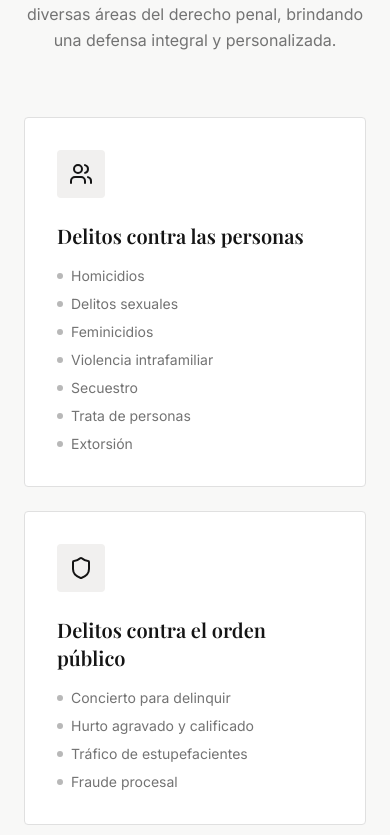
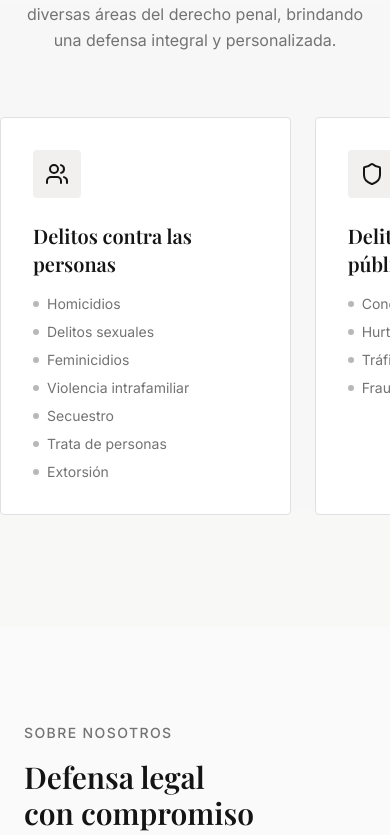
Before and after one commit to villaSuarez/abogados-penalistas-derecho-penal, a Next.js app: page / in a window 390 px wide. Shown: the part 1269-2104 px from the top of the page. Built offline with nearby package versions, Linux system fonts and the light colour scheme; a web font is replaced by a local one.

Commit message:
feat: add mobile horizontal carousels

```diff
--- a/components/hearings.tsx
+++ b/components/hearings.tsx
@@ -48,11 +48,11 @@ export function Hearings() {
           </p>
         </div>
 
-        <div className="grid md:grid-cols-2 lg:grid-cols-4 gap-6">
+        <div className="-mx-6 flex snap-x snap-mandatory gap-6 overflow-x-auto px-6 pb-4 md:mx-0 md:grid md:grid-cols-2 md:overflow-visible md:px-0 md:pb-0 lg:grid-cols-4">
           {hearings.map((hearing, index) => (
             <div
               key={index}
-              className="border border-background/20 rounded-sm p-6 hover:border-background/40 transition-colors"
+              className="min-w-[82%] snap-start border border-background/20 rounded-sm p-6 hover:border-background/40 transition-colors md:min-w-0"
             >
               <div className="w-10 h-10 flex items-center justify-center border border-background/30 rounded-sm mb-5">
                 <hearing.icon size={20} className="text-background/80" />
--- a/components/specialties.tsx
+++ b/components/specialties.tsx
@@ -52,11 +52,11 @@ export function Specialties() {
           </p>
         </div>
 
-        <div className="grid md:grid-cols-3 gap-6">
+        <div className="-mx-6 flex snap-x snap-mandatory gap-6 overflow-x-auto px-6 pb-4 md:mx-0 md:grid md:grid-cols-3 md:overflow-visible md:px-0 md:pb-0">
           {specialties.map((specialty, index) => (
             <div
               key={index}
-              className="group bg-card border border-border rounded-sm p-8 hover:border-foreground/20 transition-colors"
+              className="group min-w-[85%] snap-start bg-card border border-border rounded-sm p-8 hover:border-foreground/20 transition-colors md:min-w-0"
             >
               <div className="w-12 h-12 flex items-center justify-center bg-muted rounded-sm mb-6 group-hover:bg-foreground group-hover:text-background transition-colors">
                 <specialty.icon size={24} />
--- a/components/testimonials.tsx
+++ b/components/testimonials.tsx
@@ -46,11 +46,11 @@ export function Testimonials() {
         </div>
 
         {/* Testimonials Grid */}
-        <div className="grid md:grid-cols-3 gap-8 mb-12">
+        <div className="-mx-6 mb-12 flex snap-x snap-mandatory gap-8 overflow-x-auto px-6 pb-4 md:mx-0 md:grid md:grid-cols-3 md:overflow-visible md:px-0 md:pb-0">
           {testimonials.map((testimonial, index) => (
             <div
               key={index}
-              className="bg-background border border-border rounded-sm p-8 relative group hover:border-foreground/20 transition-colors"
+              className="relative min-w-[85%] snap-start bg-background border border-border rounded-sm p-8 group hover:border-foreground/20 transition-colors md:min-w-0"
             >
               {/* Quote Icon */}
               <div className="absolute -top-4 left-8">
```
